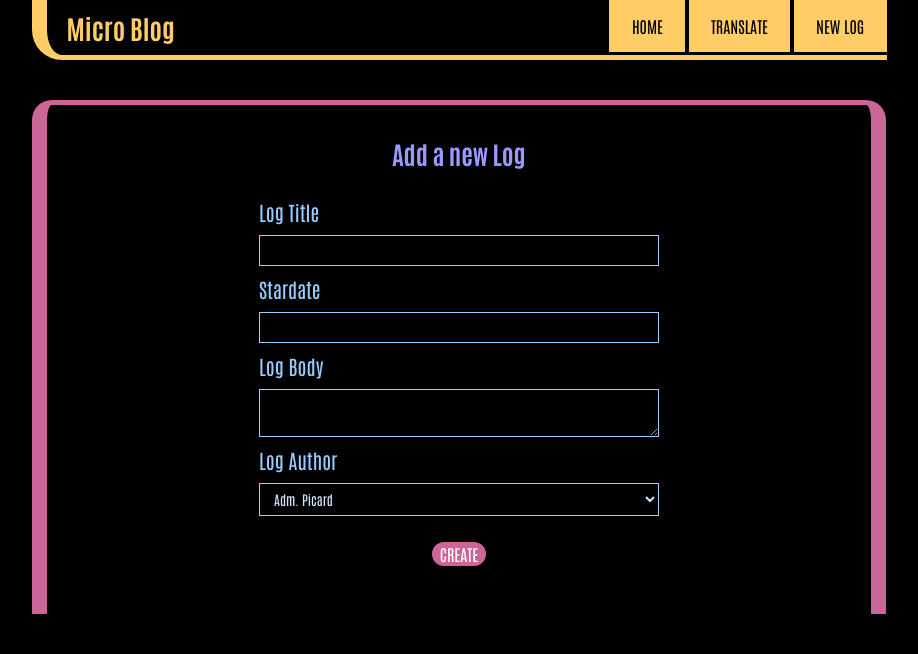
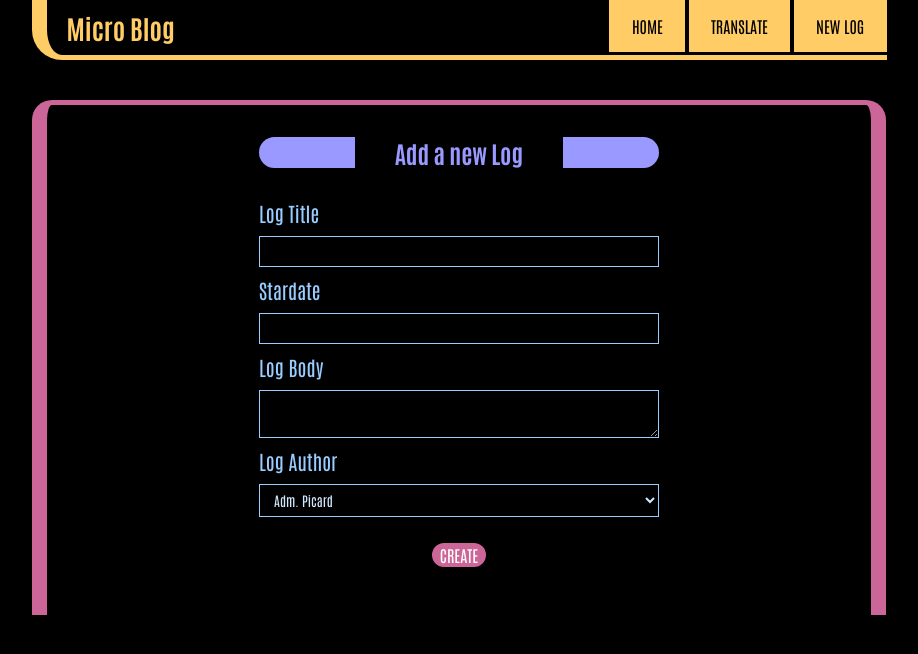
Before and after one commit to Rakodashi/micro-blog, a React (Create React App) app: page /create in a window 1280 px wide. Shown: the top 654 px of the page, without its empty margins (181-1099 px from the left). Built offline with nearby package versions, Linux system fonts and the light colour scheme.

Commit message:
Added styling to the Create Log h2

```diff
--- a/src/Create.js
+++ b/src/Create.js
@@ -31,7 +31,9 @@ const Create = () => {
 
   return (
     <div className="create">
-      <h2>{t('Add a new Log')}</h2>
+      <div className="create-title">
+        <h2>{t('Add a new Log')}</h2>
+      </div>
       <form onSubmit={handleSubmit}>
 
         <label>{t('Log Title')}</label>
--- a/src/LogDetails.js
+++ b/src/LogDetails.js
@@ -1,6 +1,7 @@
 import { useParams } from 'react-router-dom';
 import useFetch from './useFetch';
 import { useHistory } from 'react-router-dom/cjs/react-router-dom.min';
+import { t } from 'i18next';
 
 const LogDetails = () => {
   const { id } = useParams();
@@ -22,8 +23,8 @@ const LogDetails = () => {
       { log && (
         <article>
           <h2>{ log.title }</h2>
-          <h3>Stardate { log.stardate }</h3>
-          <h3>Author: { log.author }</h3>
+          <h3>{t('Stardate')} { log.stardate }</h3>
+          <h3>{t('Author: ')} { log.author }</h3>
           <div>{ log.body }</div>
 
           <button onClick={handleClick} className='button'>DELETE</button>
--- a/src/LogList.js
+++ b/src/LogList.js
@@ -1,3 +1,4 @@
+import { t } from "i18next";
 import { Link } from "react-router-dom/cjs/react-router-dom.min";
 
 const LogList = ({ logs, title }) => {
@@ -5,14 +6,14 @@ const LogList = ({ logs, title }) => {
   return (
     <div className="log-list">
       <div className="log-title">
-        <h2 className="all-logs">{ title }</h2>
+        <h2>{ title }</h2>
       </div>
       {logs.map((log) => (
         <div className="log-preview" key={log.id}>
           <Link to={`/logs/${ log.id }`}>
           <h2> {log.title} </h2>
-          <h3>Stardate {log.stardate} </h3>
-          <h3>Author: {log.author} </h3>
+          <h3>{t('Stardate')} {log.stardate} </h3>
+          <h3>{t('Author: ')} {log.author} </h3>
           </Link>
         </div>
       ))}
--- a/src/index.css
+++ b/src/index.css
@@ -81,10 +81,12 @@
 .log-preview h2 {
   color: #9999ff;
   margin-bottom: 8px;
+  overflow-wrap: break-word;
 }
 .log-preview h3 {
   font-weight: 400;
   color: #99ccff;
+  overflow-wrap: break-word;
 }
 .log-preview a {
   text-decoration: none;
@@ -101,32 +103,51 @@
   font-size: 30px;
   color: #9999ff;
   margin-bottom: 10px;
+  /* overflow-y: hidden;
+  overflow-y: scroll; */
+  overflow-wrap: break-word;
 }
 .log-details h3 {
   margin-bottom: 2px;
   color: #99ccff;
+  overflow-wrap: break-word;
 }
 .log-details div {
   font-size: 18px;
   margin: 20px 0;
   white-space: pre-line;
 }
+
+
 .create {
   max-width: 400px;
   margin: 0 auto;
   text-align: center;
 }
+.create .create-title {
+  background-color: #9999ff;
+  overflow: hidden;
+  border-radius: 20px;
+  margin-bottom: 2rem;
+}
+.create .create-title h2 {
+  color: #9999ff;
+  background-color: #000;
+}
+/* .create h2 {
+  font-size: 25px;
+  color: #9999ff;
+  margin-bottom: 30px;
+} */
+
+
 .create label {
   text-align: left;
   display: block;
   font-size: 20px;
   color: #99ccff;
 }
-.create h2 {
-  font-size: 25px;
-  color: #9999ff;
-  margin-bottom: 30px;
-}
+
 .create input, .create textarea, .create select {
   width: 100%;
   padding: 6px 10px;
@@ -174,12 +195,17 @@
     padding: 0 .3rem;
     margin: 0 44% 0 1.5rem;
   }
+
+  .create .create-title h2 {
+    padding: 0 .2rem;
+    margin: 0 24%;
+  }
 }
 
 @media screen and (min-width: 700px) {
   .log-list .log-title h2 {
     padding: 0 .5rem;
-    margin: 0 66% 0 1.5rem;
+    margin: 0 68% 0 1.5rem;
   }
 }
 
--- a/src/locales/en.json
+++ b/src/locales/en.json
@@ -11,6 +11,7 @@
       "Stardate": "Stardate",
       "Log Body": "Log Body",
       "Log Author": "Log Author",
-      "CREATE": "CREATE"
+      "CREATE": "CREATE",
+      "Author: ": "Author: "
   }
 }
--- a/src/locales/pt.json
+++ b/src/locales/pt.json
@@ -6,11 +6,12 @@
       "Delta Quadrant": "Quadrante Delta",
       "Loading...": "Carregando...",
 
-      "Add a new Log": "Adicionar um novo Log",
+      "Add a new Log": "Adicionar novo Log",
       "Log Title": "Título do Log",
       "Stardate": "Data Estelar",
       "Log Body": "Corpo do Log",
       "Log Author": "Autor do Log",
-      "CREATE": "CRIAR"
+      "CREATE": "CRIAR",
+      "Author: ": "Autor: "
   }
 }
```
Also changed, not shown: data/post.md (added, +10 -0 lines), data/post2.md (added, +10 -0 lines).
